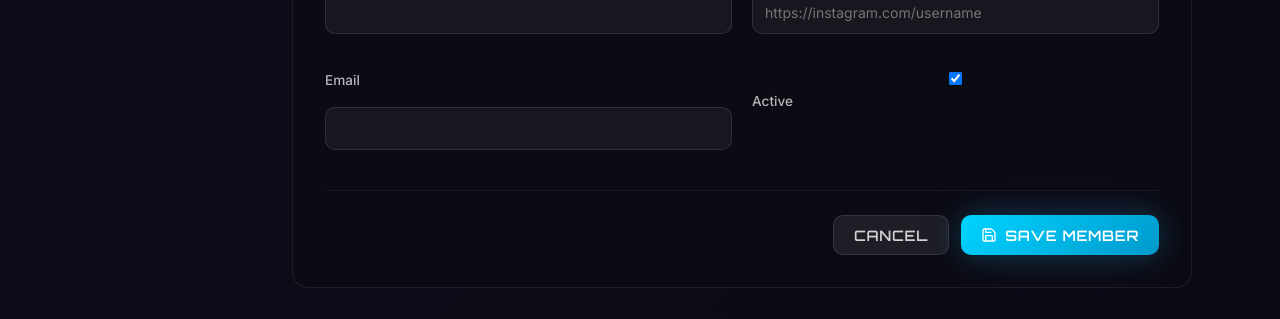
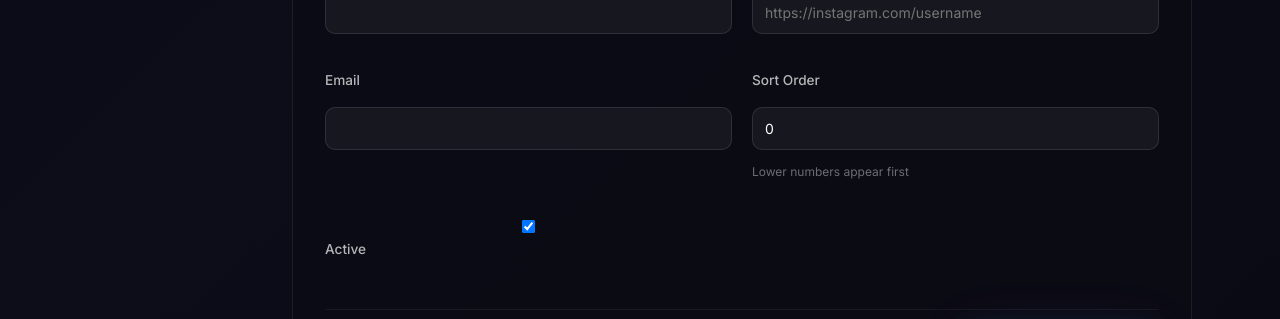
Before and after one commit to AAYUSH-SPIDEY-SHARMA/Aether-frontend, a React (Vite) app: page /admin/team/new in a window 1280 px wide. Shown: the part 1010-1329 px from the top of the page. Built offline with nearby package versions, Linux system fonts and the light colour scheme; no server answers; sample sign-in values are in the browser's storage; the HTML template or start-up script is replaced by a standard one.

Commit message:
feat: add sortOrder field to team member form in admin panel

```diff
--- a/src/pages/admin/team/TeamForm.jsx
+++ b/src/pages/admin/team/TeamForm.jsx
@@ -39,6 +39,7 @@ export default function TeamForm() {
         github: '',
         instagram: '',
         email: '',
+        sortOrder: 0,
         isActive: true
     });
 
@@ -80,6 +81,7 @@ export default function TeamForm() {
                     github: member.github || '',
                     instagram: member.instagram || '',
                     email: member.email || '',
+                    sortOrder: member.sortOrder || 0,
                     isActive: member.isActive ?? true,
                     imageCrop: member.imageCrop || null
                 });
@@ -95,7 +97,7 @@ export default function TeamForm() {
         const { name, value, type, checked } = e.target;
         setFormData(prev => ({
             ...prev,
-            [name]: type === 'checkbox' ? checked : value
+            [name]: type === 'checkbox' ? checked : type === 'number' ? Number(value) : value
         }));
     };
 
@@ -203,6 +205,11 @@ export default function TeamForm() {
                         <input type="email" name="email" value={formData.email} onChange={handleChange} />
                     </div>
                     <div className="form-group">
+                        <label>Sort Order</label>
+                        <input type="number" name="sortOrder" value={formData.sortOrder} onChange={handleChange} min="0" placeholder="0" />
+                        <small style={{ color: 'rgba(255,255,255,0.4)', fontSize: '0.75rem' }}>Lower numbers appear first</small>
+                    </div>
+                    <div className="form-group">
                         <label className="checkbox-label">
                             <input type="checkbox" name="isActive" checked={formData.isActive} onChange={handleChange} />
                             <span>Active</span>
```
